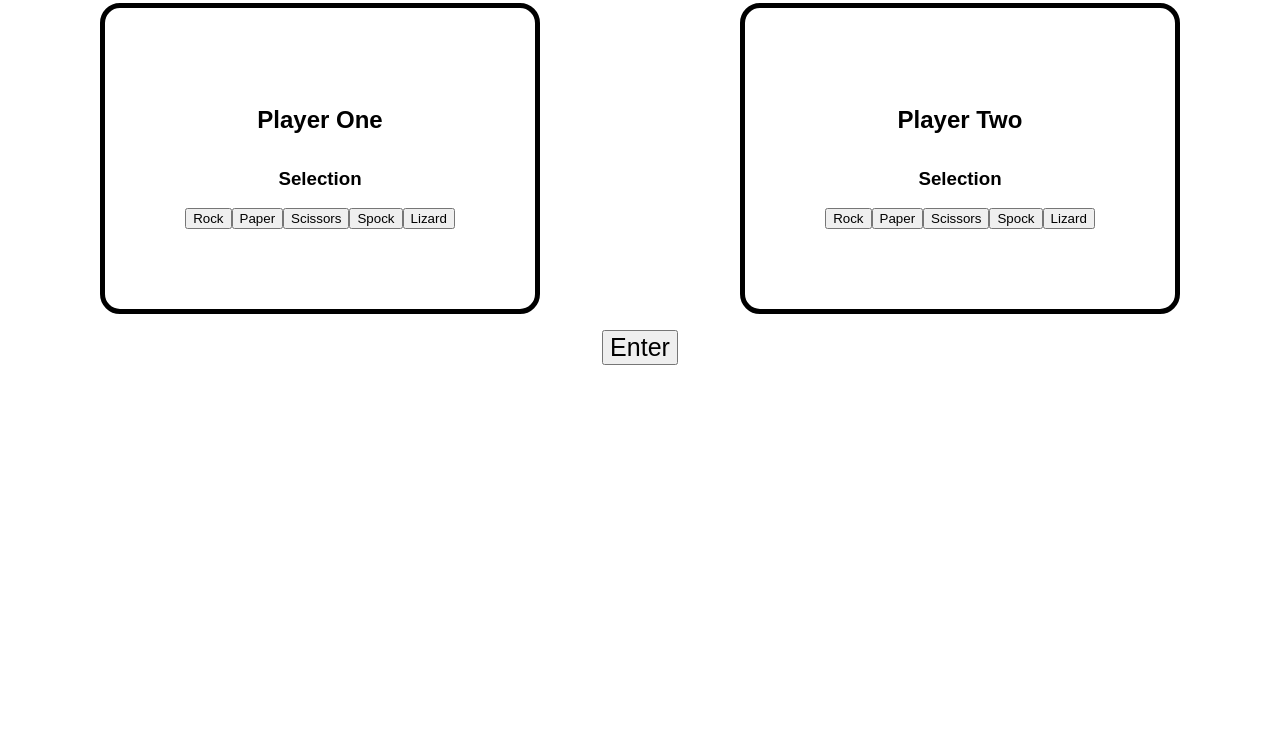
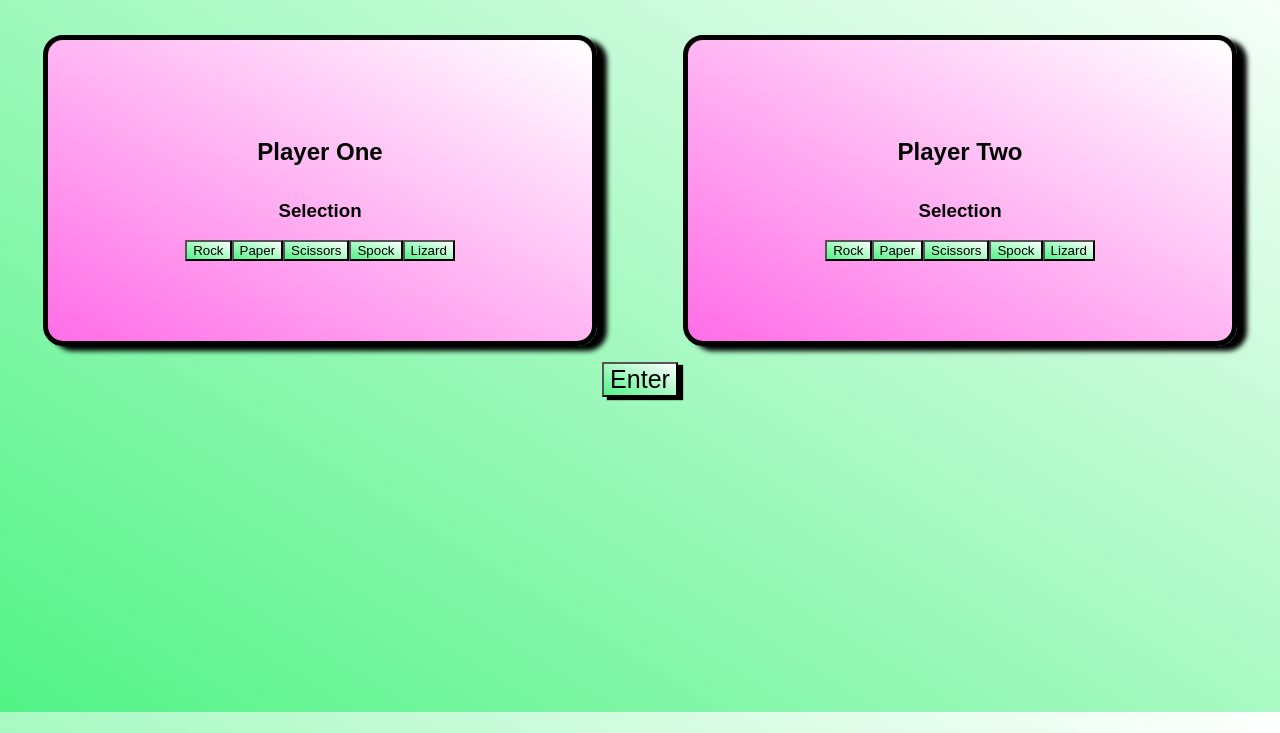
Before and after one commit to Natejjp/roshambo-js, a plain HTML site: page public/index.html in a window 1280 px wide. Shown: the part 88-821 px from the top of the page. Drawn offline with Linux system fonts and the light colour scheme.

Commit message:
Jazzed up the css colors and such

```diff
--- a/public/main.js
+++ b/public/main.js
@@ -102,6 +102,7 @@ function updateSelectionLizardTwo(event) {
 document
   .querySelector('.lizardTwo')
   .addEventListener('click', updateSelectionLizardTwo)
+
 function final(event) {
   if (playerChoiceOne === playerChoiceTwo) {
     window.alert('draw')
--- a/public/screen.css
+++ b/public/screen.css
@@ -9,11 +9,17 @@ html {
 body {
   margin: 0;
   min-height: 100%;
+  background: linear-gradient(
+    to right top,
+    rgb(82, 243, 135),
+    rgb(255, 255, 255)
+  );
 }
 
 h1 {
   display: flex;
   justify-content: center;
+  padding: 1rem;
 }
 
 section {
@@ -24,7 +30,14 @@ section {
   border: 5px solid black;
   border-radius: 20px;
   margin: 1rem;
+  background: linear-gradient(
+    to right top,
+    rgb(255, 109, 231),
+    rgb(255, 255, 255)
+  );
+  box-shadow: 10px 5px 5px black;
 }
+
 article {
   display: flex;
   justify-content: space-between;
@@ -36,11 +49,23 @@ div {
 
 .buttonOne {
   font-size: 25px;
+  box-shadow: 5px 3px 1px black;
 }
 
+button {
+  background: linear-gradient(
+    to right top,
+    rgb(82, 243, 135),
+    rgb(255, 255, 255)
+  );
+}
 @media all and (min-width: 1000px) {
   main div {
     display: flex;
     justify-content: space-around;
   }
+
+  section {
+    width: 30%;
+  }
 }
```
